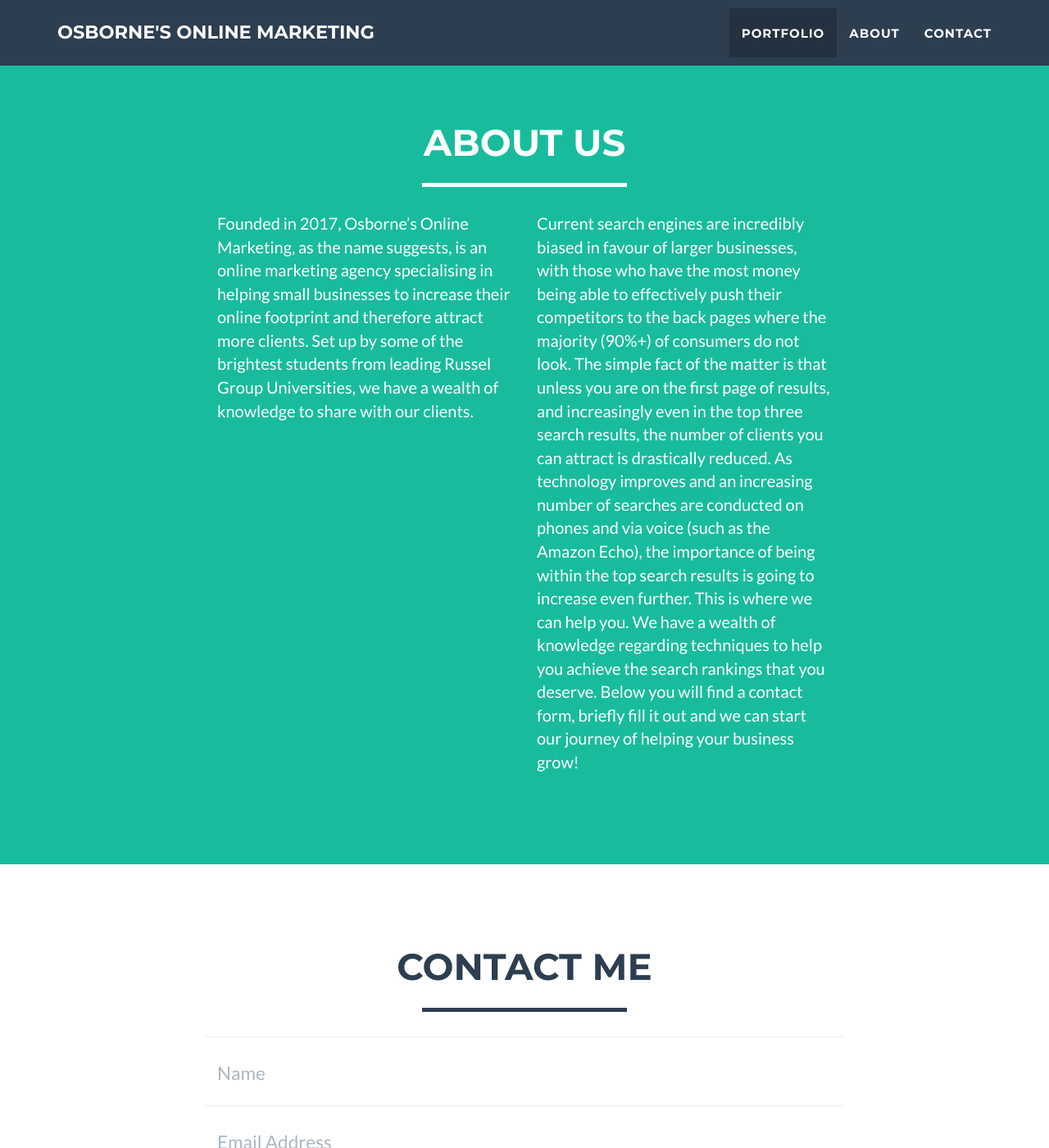
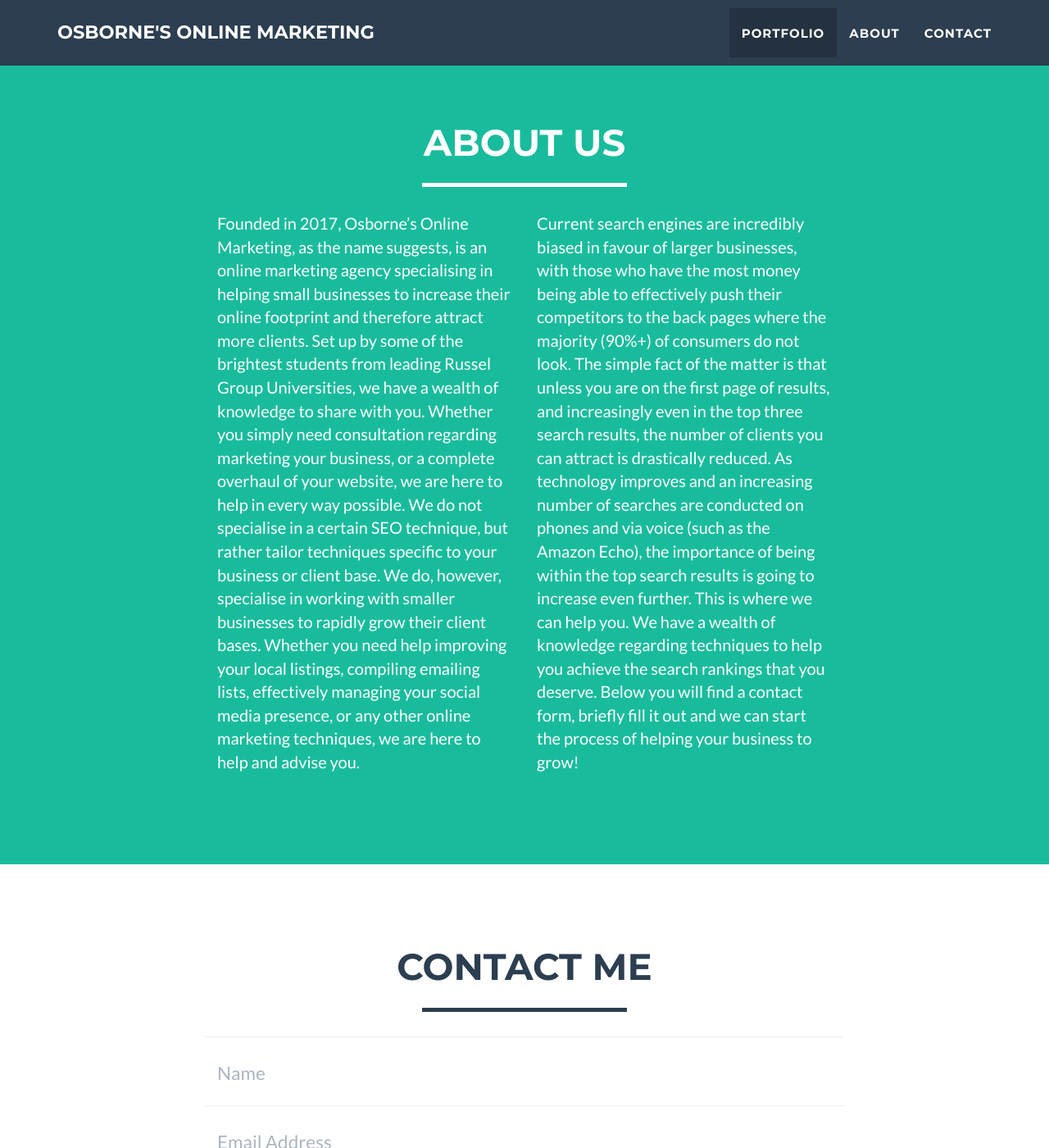
Before and after one commit to OsbornesOnlineMarketing/OsbornesOnlineMarketing.github.io, a Jekyll site: the page built from index.html, in a window 1280 px wide and 1400 px high, scrolled down 1718 px. Shown: the whole window at 82% size. Built offline with Jekyll 4.4.1, drawn with Linux system fonts in a browser that asks for light colours.

Commit message:
Update about.html

```diff
--- a/_includes/about.html
+++ b/_includes/about.html
@@ -9,10 +9,10 @@
             </div>
             <div class="row">
                 <div class="col-lg-4 col-lg-offset-2">
-                    <p> Founded in 2017, Osborne’s Online Marketing, as the name suggests, is an online marketing agency specialising in helping small businesses to increase their online footprint and therefore attract more clients. Set up by some of the brightest students from leading Russel Group Universities, we have a wealth of knowledge to share with our clients.</p>
+                    <p> Founded in 2017, Osborne’s Online Marketing, as the name suggests, is an online marketing agency specialising in helping small businesses to increase their online footprint and therefore attract more clients. Set up by some of the brightest students from leading Russel Group Universities, we have a wealth of knowledge to share with you. Whether you simply need consultation regarding marketing your business, or a complete overhaul of your website, we are here to help in every way possible. We do not specialise in a certain SEO technique, but rather tailor techniques specific to your business or client base. We do, however, specialise in working with smaller businesses to rapidly grow their client bases. Whether you need help improving your local listings, compiling emailing lists, effectively managing your social media presence, or any other online marketing techniques, we are here to help and advise you. </p>
                 </div>
                 <div class="col-lg-4">
-                    <p> Current search engines are incredibly biased in favour of larger businesses, with those who have the most money being able to effectively push their competitors to the back pages where the majority (90%+) of consumers do not look. The simple fact of the matter is that unless you are on the first page of results, and increasingly even in the top three search results, the number of clients you can attract is drastically reduced. As technology improves and an increasing number of searches are conducted on phones and via voice (such as the Amazon Echo), the importance of being within the top search results is going to increase even further. This is where we can help you. We have a wealth of knowledge regarding techniques to help you achieve the search rankings that you deserve. Below you will find a contact form, briefly fill it out and we can start our journey of helping your business grow! </p>
+                    <p> Current search engines are incredibly biased in favour of larger businesses, with those who have the most money being able to effectively push their competitors to the back pages where the majority (90%+) of consumers do not look. The simple fact of the matter is that unless you are on the first page of results, and increasingly even in the top three search results, the number of clients you can attract is drastically reduced. As technology improves and an increasing number of searches are conducted on phones and via voice (such as the Amazon Echo), the importance of being within the top search results is going to increase even further. This is where we can help you. We have a wealth of knowledge regarding techniques to help you achieve the search rankings that you deserve. Below you will find a contact form, briefly fill it out and we can start the process of helping your business to grow! </p>
                 </div>
             </div>
         </div>
```
